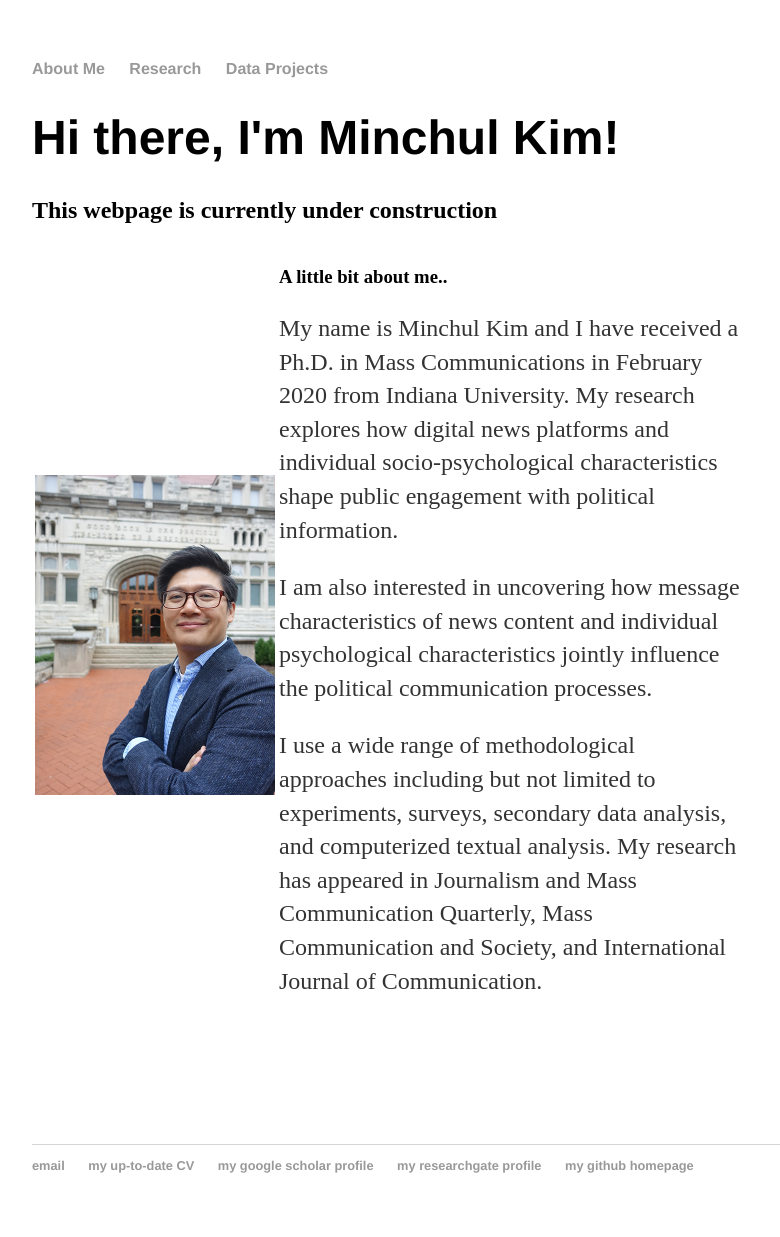
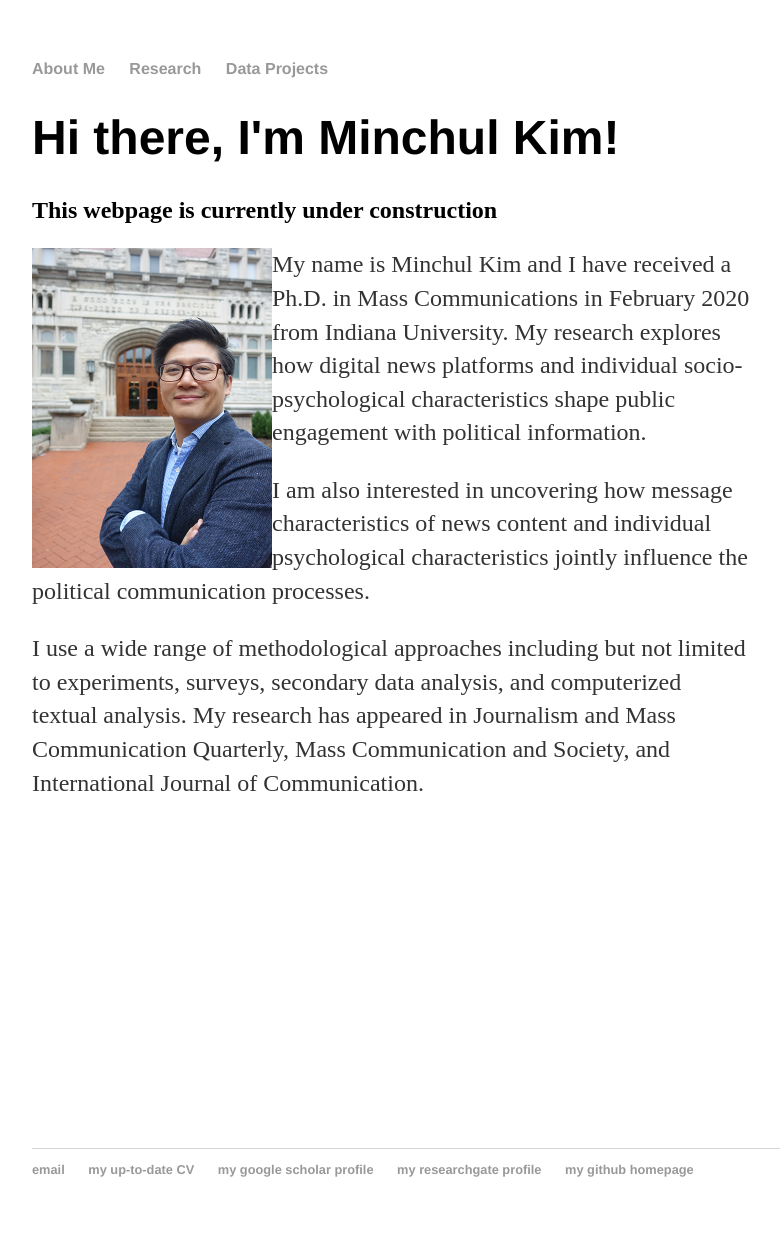
Before and after one commit to minchulkim-phd/minchulkim, a Jekyll site: the page built from index.html, in a window 1280 px wide. Shown: the whole page, without its empty margins (96-876 px from the left). Built offline with Jekyll 4.4.1, drawn with Linux system fonts in a browser that asks for light colours.

Commit message:
Update index.html

```diff
--- a/index.html
+++ b/index.html
@@ -7,21 +7,9 @@ title: Minchul Kim(Ph.D.)'s Personal Webpage
 	<h2>This webpage is currently under construction</h2>
 
         <div class="slide-content">
-             <table>
-              <tr>
-                <td>
 		<img src="/images/Portrait_Minchul Kim.jpg" width='240px;' height='320px;' style="float:left">
-                </td>
-                <td>
-                 <h3>A little bit about me..</h3>
                  <p> My name is Minchul Kim and I have received a Ph.D. in Mass Communications in February 2020 from Indiana University. My research explores how digital news platforms and individual socio-psychological characteristics shape public engagement with political information. </p>
 		 <p> I am also interested in uncovering how message characteristics of news content and individual psychological characteristics jointly influence the political communication processes. </p>
 		 <p> I use a wide range of methodological approaches including but not limited to experiments, surveys, secondary data analysis, and computerized textual analysis. My research has appeared in Journalism and Mass Communication Quarterly, Mass Communication and Society, and International Journal of Communication.</p>
-                </td>
-              </tr>
-             </table>
 	</div>
-	<div class="container">
-	</div>
-
 </div><!-- /.blurb -->
```
